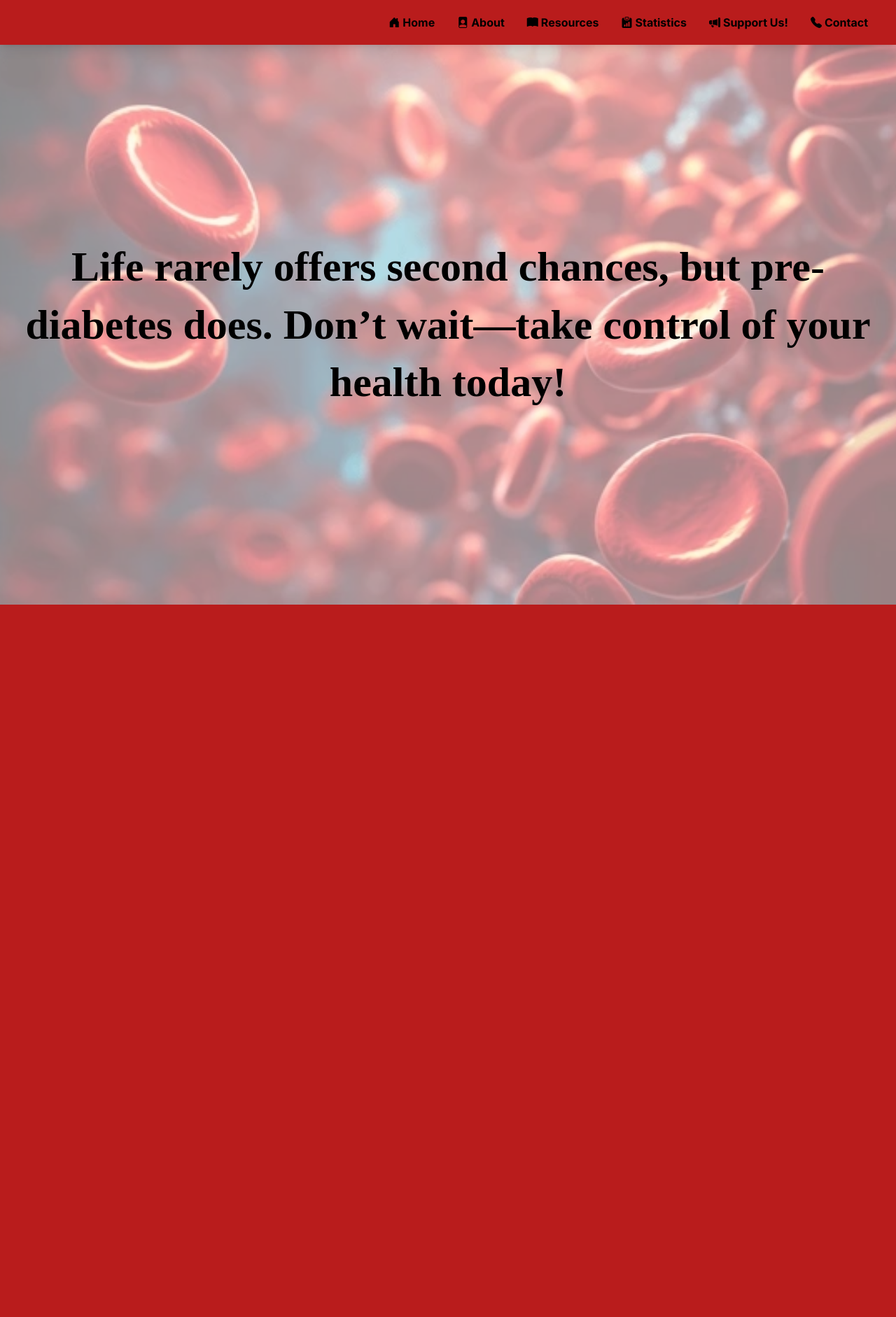
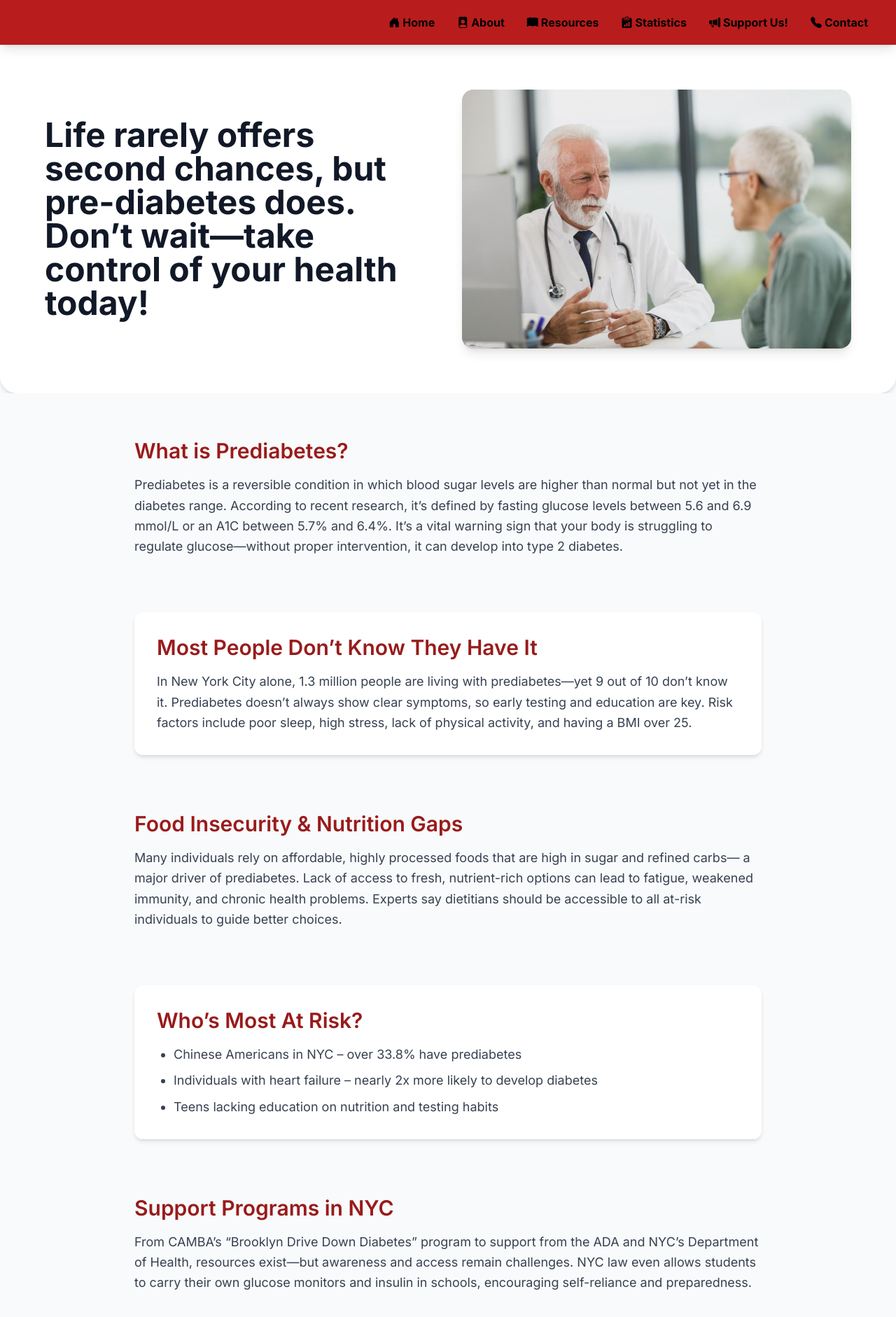
Before and after one commit to samSharivker/qol, a Next.js app in the folder website/: page / in a window 1280 px wide. Shown: the top 1882 px of the page at 70% size. Before the commit the page ends 864 px from the top, so only its background shows below. Built offline with nearby package versions, Linux system fonts and the light colour scheme.

Commit message:
updated website

```diff
--- a/website/app/about/page.tsx
+++ b/website/app/about/page.tsx
@@ -44,24 +44,24 @@ export default function About() {
   ];
 
   return (
-    <div className="text-center flex flex-col items-center m-5">
-      <div className="text-center flex flex-col items-center gap-7 p-10 w-full bg-slate-100">
-        {content.map((a, b) => (
+    <div className="w-full bg-gray-50 py-12 px-4 md:px-8">
+      <div className="max-w-5xl mx-auto space-y-10">
+        {content.map((section, i) => (
           <div
-            key={b}
-            className="flex flex-col items-center justify-center gap-3 shadow-lg p-28 bg-slate-200"
+            key={i}
+            className="bg-white rounded-xl shadow-md p-6 md:p-10 space-y-4 border-l-4 border-red-600"
           >
-            {a.map((c, d) =>
-              d == 0 ? (
-                <p
-                  key={d}
-                  className="text-5xl text-center kalam-bold underline"
+            {section.map((text, j) =>
+              j === 0 ? (
+                <h2
+                  key={j}
+                  className="text-2xl md:text-3xl font-bold text-red-800 underline decoration-2 underline-offset-4"
                 >
-                  {c}
-                </p>
+                  {text}
+                </h2>
               ) : (
-                <p key={d} className="text-xl text-center">
-                  - {c}
+                <p key={j} className="text-lg text-gray-700 leading-relaxed">
+                  • {text}
                 </p>
               )
             )}
--- a/website/app/page.tsx
+++ b/website/app/page.tsx
@@ -1,23 +1,104 @@
 "use client";
 
+import Image from "next/image";
+import Test from "@/public/img/test.jpg";
+
 export default function Home() {
-  // Credit sources
-  // https://www.shutterstock.com/g/Wanchalerm+sala
-  // https://letsmoderate.com/blogs/blog/what-is-prediabetes
-  // https://www.youtube.com/watch?v=SKH9V0mM6ao
-
   const content = {
     h1: "Life rarely offers second chances, but pre-diabetes does. Don’t wait—take control of your health today!",
   };
 
   return (
-    <div className="relative min-h-screen w-full flex flex-col items-center">
-      <div className="absolute inset-0 bg-[url('/img/bg.png')] bg-cover bg-center bg-no-repeat"></div>
-      <div className="absolute inset-0 bg-white opacity-50"></div>
-      <section className="relative w-full h-screen flex text-center items-center justify-center z-10 max-w-7xl">
-        <p className="text-black text-6xl leading-snug kalam-bold">
-          {content.h1}
-        </p>
+    <div className="min-h-screen w-full flex flex-col items-center bg-gray-50">
+      <section className="w-full bg-white py-16 px-6 shadow-md rounded-b-3xl">
+        <div className="max-w-6xl mx-auto flex flex-col md:flex-row items-center justify-between gap-10">
+          <div className="flex-1 space-y-6">
+            <h1 className="text-4xl md:text-5xl font-bold text-gray-900 leading-tight">
+              {content.h1}
+            </h1>
+          </div>
+          <div className="flex-1">
+            <Image
+              src={Test}
+              alt="Doctor consultation"
+              className="w-full h-auto rounded-2xl shadow-lg"
+              priority
+            />
+          </div>
+        </div>
+      </section>
+
+      <section className="w-full py-16 px-6 bg-gray-50">
+        <div className="max-w-4xl mx-auto space-y-20">
+          <div>
+            <h2 className="text-3xl font-semibold text-red-800 mb-4">
+              What is Prediabetes?
+            </h2>
+            <p className="text-gray-700 text-lg leading-relaxed">
+              Prediabetes is a reversible condition in which blood sugar levels
+              are higher than normal but not yet in the diabetes range.
+              According to recent research, it’s defined by fasting glucose
+              levels between 5.6 and 6.9 mmol/L or an A1C between 5.7% and 6.4%.
+              It’s a vital warning sign that your body is struggling to regulate
+              glucose—without proper intervention, it can develop into type 2
+              diabetes.
+            </p>
+          </div>
+
+          <div className="bg-white p-8 rounded-xl shadow-md">
+            <h2 className="text-3xl font-semibold text-red-800 mb-4">
+              Most People Don’t Know They Have It
+            </h2>
+            <p className="text-gray-700 text-lg leading-relaxed">
+              In New York City alone, 1.3 million people are living with
+              prediabetes—yet 9 out of 10 don’t know it. Prediabetes doesn’t
+              always show clear symptoms, so early testing and education are
+              key. Risk factors include poor sleep, high stress, lack of
+              physical activity, and having a BMI over 25.
+            </p>
+          </div>
+
+          <div>
+            <h2 className="text-3xl font-semibold text-red-800 mb-4">
+              Food Insecurity & Nutrition Gaps
+            </h2>
+            <p className="text-gray-700 text-lg leading-relaxed">
+              Many individuals rely on affordable, highly processed foods that
+              are high in sugar and refined carbs— a major driver of
+              prediabetes. Lack of access to fresh, nutrient-rich options can
+              lead to fatigue, weakened immunity, and chronic health problems.
+              Experts say dietitians should be accessible to all at-risk
+              individuals to guide better choices.
+            </p>
+          </div>
+
+          <div className="bg-white p-8 rounded-xl shadow-md">
+            <h2 className="text-3xl font-semibold text-red-800 mb-4">
+              Who’s Most At Risk?
+            </h2>
+            <ul className="list-disc pl-6 text-gray-700 text-lg leading-relaxed space-y-2">
+              <li>Chinese Americans in NYC – over 33.8% have prediabetes</li>
+              <li>
+                Individuals with heart failure – nearly 2x more likely to
+                develop diabetes
+              </li>
+              <li>Teens lacking education on nutrition and testing habits</li>
+            </ul>
+          </div>
+
+          <div>
+            <h2 className="text-3xl font-semibold text-red-800 mb-4">
+              Support Programs in NYC
+            </h2>
+            <p className="text-gray-700 text-lg leading-relaxed">
+              From CAMBA’s “Brooklyn Drive Down Diabetes” program to support
+              from the ADA and NYC’s Department of Health, resources exist—but
+              awareness and access remain challenges. NYC law even allows
+              students to carry their own glucose monitors and insulin in
+              schools, encouraging self-reliance and preparedness.
+            </p>
+          </div>
+        </div>
       </section>
     </div>
   );
--- a/website/app/resources/page.tsx
+++ b/website/app/resources/page.tsx
@@ -45,14 +45,14 @@ export default function Resources() {
   ];
   return (
     <div className="flex flex-col items-center justify-center m-5 gap-10">
-      <div className="bg-slate-100 p-10 rounded-lg">
-        <div className="flex flex-col text-center items-center justify-center gap-1 sm:max-w-5xl bg-slate-200 p-10 shadow-lg rounded-lg">
-          <p className="text-2xl sm:text-5xl kalam-bold">Resources</p>
-          <p className="text-lg sm:text-2xl">
-            Each card below is a different diabetic resource. Click on the card
-            to view a description and hyperlink to view the actual resource.
-          </p>
-        </div>
+      <div className="max-w-4xl mx-auto mb-16 bg-white rounded-xl shadow-md p-8 text-center">
+        <h1 className="text-4xl sm:text-5xl font-bold text-red-700 mb-4">
+          Resources
+        </h1>
+        <p className="text-lg sm:text-xl text-gray-700 leading-relaxed">
+          Each card below is a different diabetic resource. Click on a card to
+          view its description and follow the link to the full resource.
+        </p>
       </div>
       <div className="grid lg:grid-cols-2 grids-cols-1 lg:gap-20 gap-5">
         {data.map((card, i) => (
--- a/website/app/statistics/page.tsx
+++ b/website/app/statistics/page.tsx
@@ -15,30 +15,36 @@ export default function Statistics() {
     p8: "The statistic that 45.5% of respondents cannot define hemoglobin A1c levels reveals a concerning gap in public understanding of a crucial diabetes management metric. This underscores the urgent need for improved health education to ensure individuals can better monitor and address their risk for diabetes and related conditions.",
     p9: '81 percent agree with the statement, "schools should provide more education on pre-diabetes and diabetes"? (our survey)',
     p10: "The overwhelming 81% agreement that schools should provide more education on prediabetes and diabetes reflects a strong public recognition of the need for early health literacy. This consensus highlights an opportunity to integrate diabetes awareness into school curriculam, potentially reducing future health risks through informed prevention and management.",
+    p11: "200 Surveys Distributed Throughout Brooklyn High Schools",
+    p12: "With BayRidge and Dyker Heights having a population of about 125,000 residents, this gives us a margin of error of 7%.",
   };
 
   return (
-    <div className="text-center flex flex-col items-center m-5">
-      <div className="text-center flex flex-col items-center gap-10 p-10 bg-slate-100 max-w-7xl">
-        <div className="shadow-lg p-10 bg-slate-200 rounded-lg">
-          <p className="italic font-bold text-lg">{content.p1}</p>
-          <p>{content.p2}</p>
-        </div>
-        <div className="shadow-lg p-10 bg-slate-200 rounded-lg">
-          <p className="italic font-bold text-lg">{content.p3}</p>
-          <p>{content.p4}</p>
-        </div>
-        <div className="shadow-lg p-10 bg-slate-200 rounded-lg">
-          <p className="italic font-bold text-lg">{content.p5}</p>
-          <p>{content.p6}</p>
-        </div>
-        <div className="shadow-lg p-10 bg-slate-200 rounded-lg">
-          <p className="italic font-bold text-lg">{content.p7}</p>
-          <p>{content.p8}</p>
-        </div>
-        <div className="shadow-lg p-10 bg-slate-200 rounded-lg">
-          <p className="italic font-bold text-lg">{content.p9}</p>
-          <p>{content.p10}</p>
+    <div className="w-full bg-gray-50 py-12 px-4 md:px-8">
+      <div className="max-w-6xl mx-auto space-y-10">
+        {[
+          [content.p11, content.p12],
+          [content.p1, content.p2],
+          [content.p3, content.p4],
+          [content.p5, content.p6],
+          [content.p7, content.p8],
+          [content.p9, content.p10],
+        ].map(([title, text], i) => (
+          <div
+            key={i}
+            className="bg-white p-6 md:p-10 rounded-xl shadow-md space-y-4"
+          >
+            <p className="text-xl font-semibold italic text-red-700">{title}</p>
+            <p className="text-gray-700 text-lg leading-relaxed">{text}</p>
+          </div>
+        ))}
+
+        <div className="rounded-xl overflow-hidden shadow-md bg-white p-4">
+          <Image
+            src={fig1}
+            alt="Figure showing diabetes data"
+            className="w-full h-auto object-contain rounded-md"
+          />
         </div>
       </div>
     </div>
```
Also changed, not shown: website/public/img/test.jpg (added).
